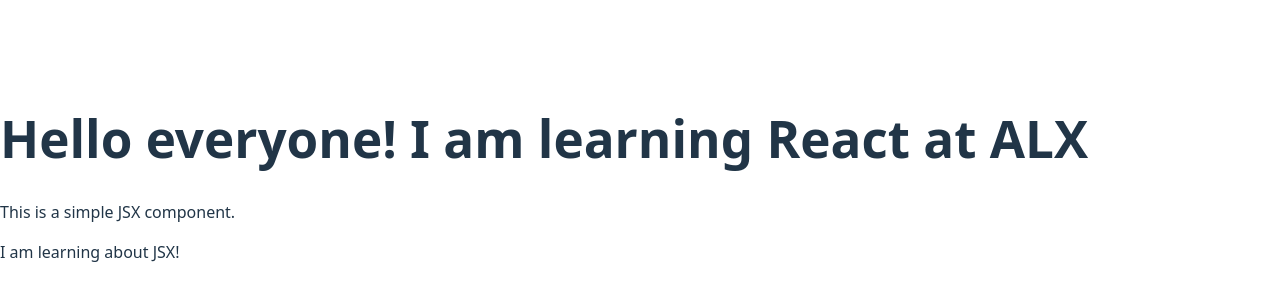
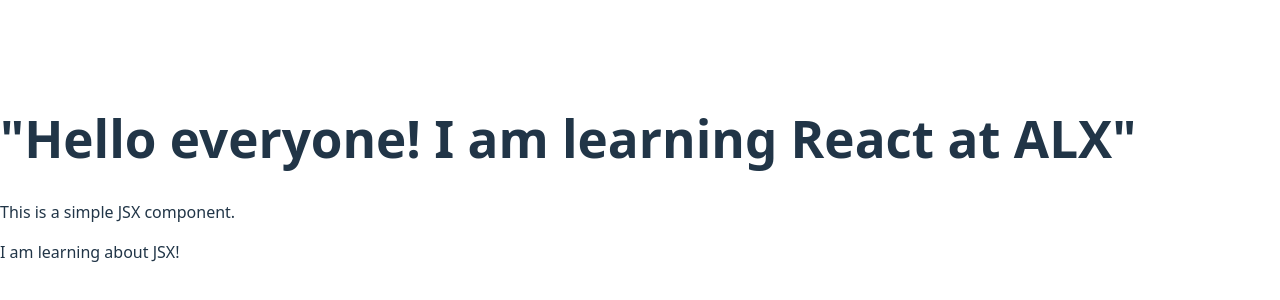
Before and after one commit to Tega96/alx-fe-reactjs, a React (Vite) app in the folder alx-react-app/: page / in a window 1280 px wide. Shown: the part 222-522 px from the top of the page. Built offline with nearby package versions, Linux system fonts and the light colour scheme.

Commit message:
Modify JSX in a Pre-built React component

```diff
--- a/alx-react-app/src/components/WelcomeMessage.jsx
+++ b/alx-react-app/src/components/WelcomeMessage.jsx
@@ -2,7 +2,7 @@
 const WelcomeMessage = () => {
     return (
         <div>
-            <h1>Hello everyone! I am learning React at ALX</h1>
+            <h1>"Hello everyone! I am learning React at ALX"</h1>
             <p>This is a simple JSX component.</p>
             <p>I am learning about JSX!</p>
         </div>
```
